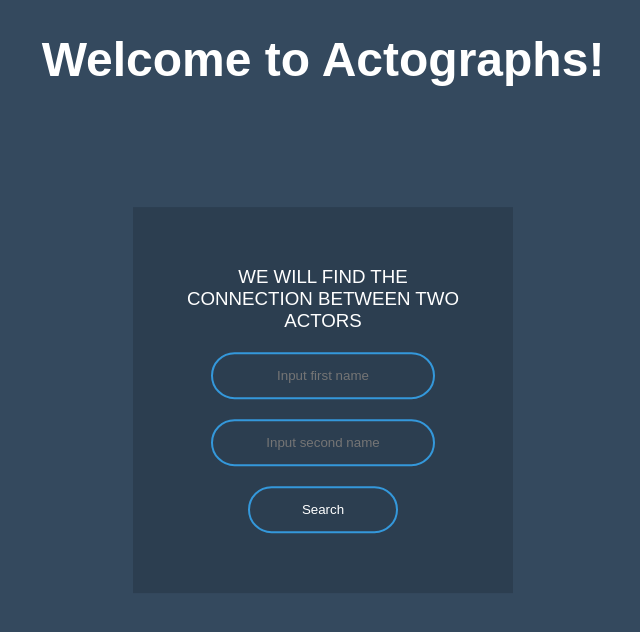
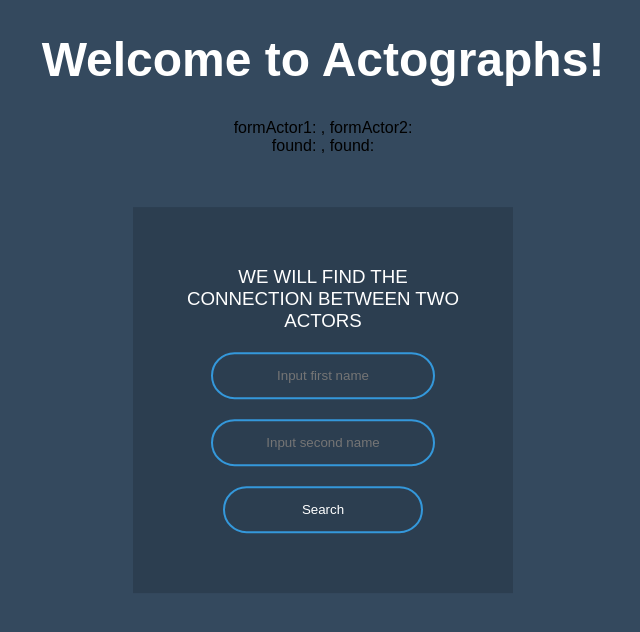
Before and after one commit to MaxMakela/ActorgraphWeb, an Angular app: page / in a window 1280 px wide. Shown: the top 632 px of the page, without its empty margins (317-957 px from the left). Built offline with nearby package versions, Linux system fonts and the light colour scheme.

Commit message:
add id search

```diff
--- a/actors.json
+++ b/actors.js
@@ -1,4 +1,4 @@
-[
+var allActors = [
   {
     "id": "0705356",
     "Name": "Daniel Radcliffe",
@@ -1200,3 +1200,4 @@
     "Oscar": "~"
   }
 ]
+export {allActors}
--- a/src/app/app.module.ts
+++ b/src/app/app.module.ts
@@ -1,6 +1,6 @@
 import { BrowserModule } from '@angular/platform-browser';
 import { NgModule } from '@angular/core';
-
+import { FormsModule } from '@angular/forms'
 import { AppRoutingModule } from './app-routing.module';
 import { AppComponent } from './app.component';
 import { SearchBoxComponent } from './search-box/search-box.component';
@@ -12,7 +12,8 @@ import { SearchBoxComponent } from './search-box/search-box.component';
   ],
   imports: [
     BrowserModule,
-    AppRoutingModule
+    AppRoutingModule,
+    FormsModule
   ],
   providers: [],
   bootstrap: [AppComponent]
--- a/src/app/search-box/search-box.component.css
+++ b/src/app/search-box/search-box.component.css
@@ -9,7 +9,7 @@
     text-align: center;
 }
 
-.box input[type="text"]{
+.box input[type="text"],button[type="submit"]{
     border: 0;
     background: none;
     display: block;
@@ -23,6 +23,7 @@
     border-radius: 24px;
     transition: 0.25s;
 }
+
 
 .box input[type = "text"]:focus{
     width: 280px;
--- a/src/app/search-box/search-box.component.html
+++ b/src/app/search-box/search-box.component.html
@@ -1,6 +1,9 @@
-<form class="box" action="index.html" method="GET">
+<form class="box" #searchActors="ngForm" (ngSubmit)="submitForm()">
   <h3>We will find the connection between two actors</h3>
-  <input type="text" autocomplete="off" name="actor1" placeholder="Input first name">
-  <input type="text" autocomplete="off" name="actor2" placeholder="Input second name">
-  <input type="submit" name="" value="Search">
+  <input type="text" name="actor1" placeholder="Input first name" [(ngModel)]="firstActorName">
+  <input type="text" name="actor2" placeholder="Input second name" [(ngModel)]="secondActorName">
+  <button type="submit">Search</button>
 </form>
+
+formActor1: {{ firstActorName }}, formActor2: {{ secondActorName }} <br/>
+found: {{ firstActor }}, found: {{ secondActor }}
--- a/src/app/search-box/search-box.component.ts
+++ b/src/app/search-box/search-box.component.ts
@@ -1,4 +1,5 @@
 import { Component, OnInit } from '@angular/core';
+import {allActors} from '../../../actors.js';
 
 @Component({
   selector: 'app-search-box',
@@ -6,10 +7,26 @@ import { Component, OnInit } from '@angular/core';
   styleUrls: ['./search-box.component.css']
 })
 export class SearchBoxComponent implements OnInit {
+  actors = allActors;
+  firstActorName = "";
+  secondActorName = "";
 
+  firstActor = "";
+  secondActor = "";
   constructor() { }
 
   ngOnInit() {
   }
 
+  searchActor(name: string): string {
+    return this.actors.some(function(el) {return el.Name === name;}) ? this.actors.find(x => x.Name == name).id : "";
+  }
+
+  submitForm() {
+    console.log(this.firstActorName, this.secondActorName);
+
+    this.firstActor = this.searchActor(this.firstActorName);
+    this.secondActor = this.searchActor(this.secondActorName);
+  }
+
 }
```
